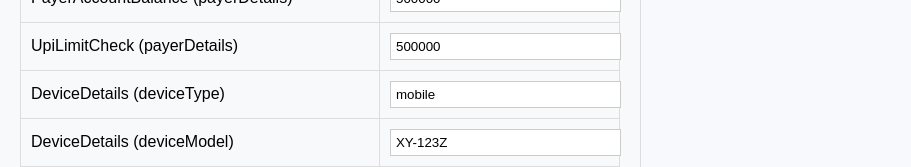
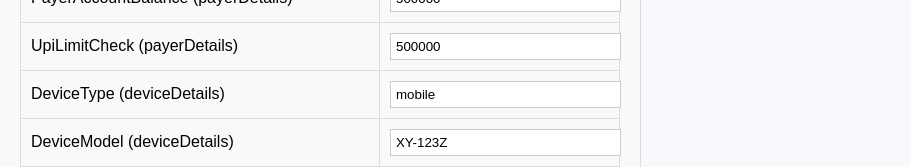
Before and after one commit to balainvoid/hackathon, a React (Create React App) app: page / in a window 1280 px wide. Shown: the part 633-800 px from the top of the page, without its empty margins (0-911 px from the left). Built offline with nearby package versions, Linux system fonts and the light colour scheme.

Commit message:
fine tuning 2

```diff
--- a/src/App.js
+++ b/src/App.js
@@ -150,7 +150,7 @@ const App = () => {
                     typeof value === "object" ? (
                         Object.entries(value).map(([subKey, subValue]) => (
                             <tr key={`${sectionKey}-${key}-${subKey}`}>
-                              <td style={{ padding: "10px", border: "1px solid #ddd" }}>{`${capitalizeFirstLetter(key)} (${subKey})`}</td>
+                              <td style={{ padding: "10px", border: "1px solid #ddd" }}>{`${capitalizeFirstLetter(subKey)} (${key})`}</td>
                               <td style={{ padding: "10px", border: "1px solid #ddd" }}>
                                 <input
                                     type="text"
```
